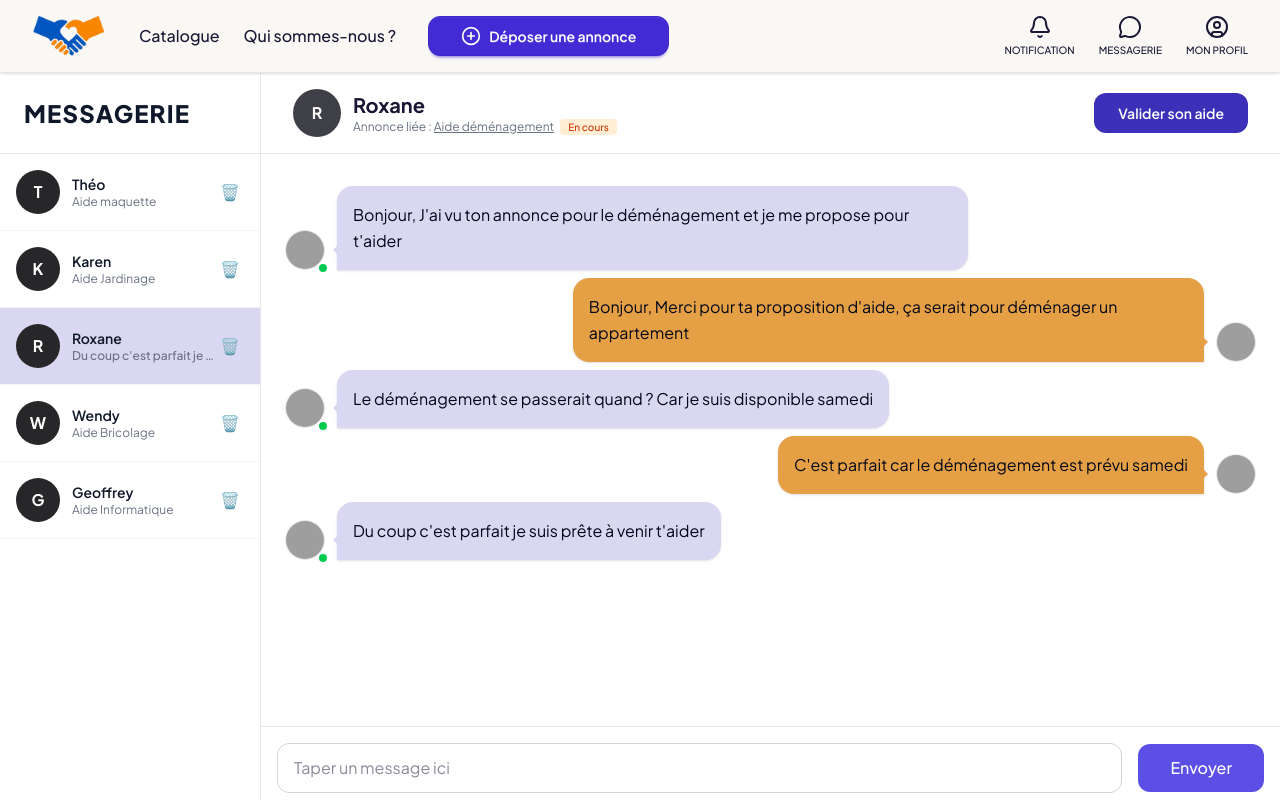
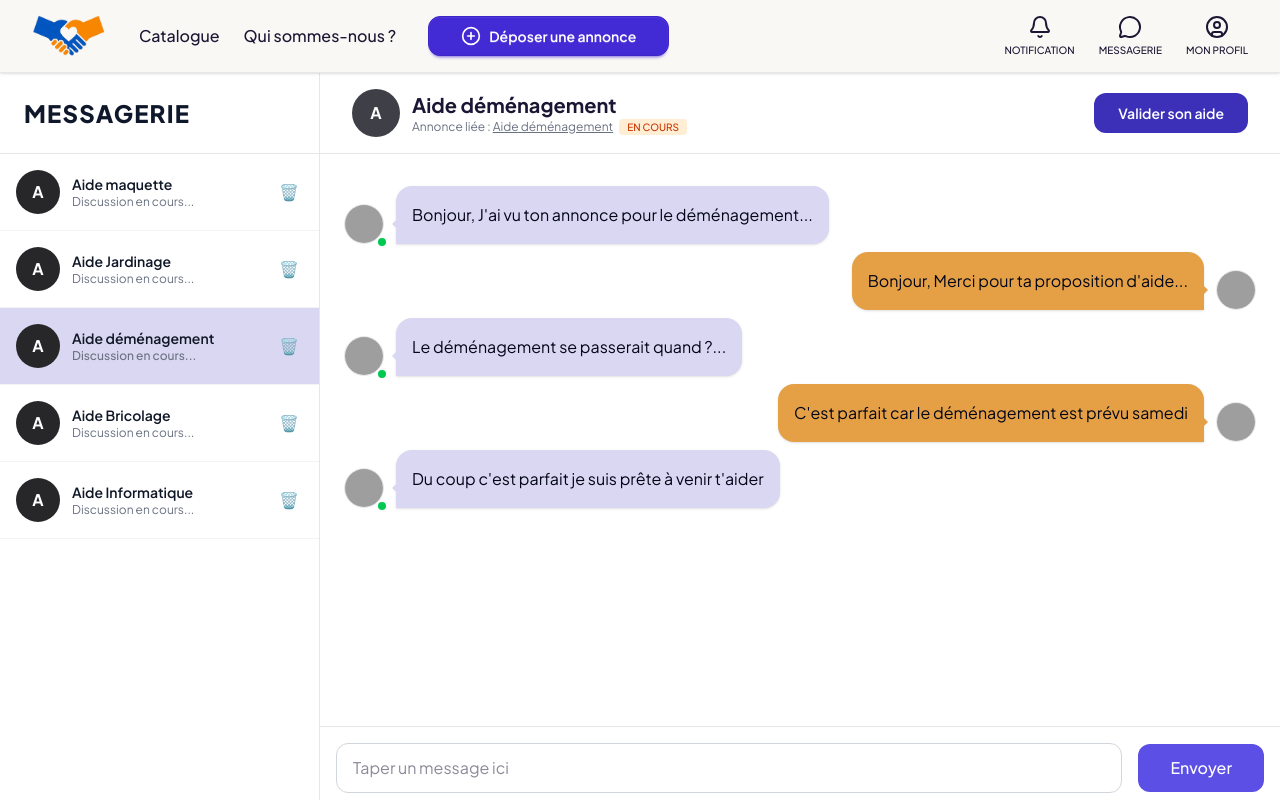
Before and after one commit to roxane-sarpi/U-Need, a React (Vite) app in the folder frontend/: page /messagerie in a window 1280 px wide. Shown: the top 800 px of the page. Built offline with nearby package versions, Linux system fonts and the light colour scheme; grey boxes are pictures that could not be loaded.

Commit message:
Messagerie finish

```diff
--- a/frontend/src/components/messaging/ChatArea.jsx
+++ b/frontend/src/components/messaging/ChatArea.jsx
@@ -1,8 +1,13 @@
 import React, { useState } from 'react';
 import MessageBubble from './MessageBubble';
 
-function ChatArea({ conversation, messages, currentUserId, onSendMessage }) {
+function ChatArea({ request, messages, currentUserId, onSendMessage, mockAds, user }) {
     const [text, setText] = useState('');
+
+    // 1. On trouve l'annonce correspondante à CETTE conversation spécifique
+    const currentAd = mockAds.find(ad => ad.id === request.id_ad);
+
+    const userName = user ? user.name : "Utilisateur";
 
     const handleSubmit = (e) => {
         e.preventDefault();
@@ -12,19 +17,24 @@ function ChatArea({ conversation, messages, currentUserId, onSendMessage }) {
         setText(''); // On vide l'input
     };
 
+    // Récupération sécurisée du titre et de la première lettre pour l'avatar
+    const adTitle = currentAd ? currentAd.title : 'Annonce';
+    const firstLetter = adTitle.charAt(0).toUpperCase();
+
     return (
-<div className="flex-1 flex flex-col h-full bg-white overflow-hidden">
-                <header className="p-4 border-b border-gray-200 flex justify-between items-center px-8">
+        <div className="flex-1 flex flex-col h-full bg-white overflow-hidden">
+            {/* Header de la discussion */}
+            <header className="p-4 border-b border-gray-200 flex justify-between items-center px-8">
                 <div className="flex items-center gap-3">
                     <div className="w-12 h-12 bg-zinc-700 text-white rounded-full flex items-center justify-center font-bold">
-                        {conversation.title.charAt(0)}
+                        {firstLetter}
                     </div>
                     <div>
-                        <h2 className="text-xl font-bold">{conversation.title}</h2>
+                        <h2 className="text-xl font-bold">{adTitle}</h2>
                         <p className="text-xs text-gray-500">
-                            Annonce liée : <span className="underline">{conversation.annonceTitle}</span>{' '}
-                            <span className="bg-orange-100 text-orange-700 px-2 py-0.5 rounded ml-1 font-medium text-[10px]">
-                                {conversation.status}
+                            Annonce liée : <span className="underline">{adTitle}</span>{' '}
+                            <span className="bg-orange-100 text-orange-700 px-2 py-0.5 rounded ml-1 font-medium text-[10px] uppercase">
+                                {request.state}
                             </span>
                         </p>
                     </div>
@@ -39,9 +49,9 @@ function ChatArea({ conversation, messages, currentUserId, onSendMessage }) {
                 {messages.map((msg) => (
                     <MessageBubble
                         key={msg.id}
-                        text={msg.text}
-                        isMe={msg.senderId === currentUserId}
-                        avatarUrl={msg.senderId === currentUserId ? "moi.png" : "autre.png"}
+                        text={msg.content} // Correction : msg.text -> msg.content
+                        isMe={msg.id_sender === currentUserId} // Correction : msg.senderId -> msg.id_sender
+                        avatarUrl={msg.id_sender === currentUserId ? "moi.png" : "autre.png"}
                     />
                 ))}
             </div>
--- a/frontend/src/components/messaging/Onecontact.jsx
+++ b/frontend/src/components/messaging/Onecontact.jsx
@@ -1,10 +1,17 @@
 import React from 'react';
 
-export default function Onecontact({ conversation, isActive, onClick }) {
+export default function Onecontact({ request, isActive, onClick, mockAds, user }) {
 
-    function supprimerDiscussion(conversationId) {
+    // 1. On trouve l'annonce spécifique liée à cette ligne de contact
+    const currentAd = mockAds.find(ad => ad.id === request.id_ad);
+
+    // Sécurisation des valeurs au cas où l'annonce n'est pas trouvée
+    const adTitle = currentAd ? currentAd.title : "Annonce inconnue";
+    const firstLetter = adTitle.charAt(0).toUpperCase();
+
+    function supprimerDiscussion(requestId) {
         // Logique de suppression de la discussion (ex: appel API)
-        console.log(`Discussion avec ID ${conversationId} supprimée.`);
+        console.log(`Discussion avec ID ${requestId} supprimée.`);
     }
 
     return (
@@ -14,23 +21,27 @@ export default function Onecontact({ conversation, isActive, onClick }) {
                 ${isActive ? 'bg-[#D9D7F1] font-medium' : 'hover:bg-gray-50'}`}
         >
             <div className="flex items-center gap-3">
-        {/* Avatar avec initiales ou image */}
+                {/* Avatar avec la première lettre du titre */}
                 <div className="w-11 h-11 bg-zinc-800 text-white rounded-full flex items-center justify-center font-bold">
-          {conversation.title.charAt(0)}
+                    {firstLetter}
                 </div>
 
                 <div>
-          <h4 className="text-sm font-semibold text-gray-900">{conversation.title}</h4>
-          <p className="text-xs text-gray-500 truncate w-36">{conversation.lastMessageText}</p>
+                    {/* Affichage du vrai titre de l'annonce */}
+                    <h4 className="text-sm font-semibold text-gray-900">{adTitle}</h4>
+                    {/* Aperçu temporaire (titre ou texte personnalisé) */}
+                    <p className="text-xs text-gray-500 truncate w-36">
+                        {request.state === 'en cours' ? 'Discussion en cours...' : 'Aide terminée'}
+                    </p>
                 </div>
             </div>
 
-      {/* Bouton Poubelle de la maquette */}
+            {/* Bouton Poubelle */}
             <button
                 onClick={(e) => {
-          e.stopPropagation(); // Empêche d'ouvrir la discussion en voulant la supprimer
-          alert(`Supprimer la discussion : ${conversation.title}`)
-          supprimerDiscussion(conversation.id); // Fonction à implémenter pour supprimer la discussion
+                    e.stopPropagation(); // Empêche d'activer la discussion lors du clic sur supprimer
+                    alert(`Supprimer la discussion : ${adTitle}`);
+                    supprimerDiscussion(request.id);
                 }}
                 className="text-gray-400 hover:text-red-500 p-1"
             >
--- a/frontend/src/pages/Messaging/Messaging.jsx
+++ b/frontend/src/pages/Messaging/Messaging.jsx
@@ -1,46 +1,76 @@
 import React, { useState } from 'react';
 import Onecontact from '../../components/messaging/Onecontact';
-import ChatArea from '../../components/messaging/ChatArea'; // On importe la zone de chat complète
+import ChatArea from '../../components/messaging/ChatArea';
 
-const CURRENT_USER_ID = "user_moi";
+// Correction : Utilisation de l'ID numérique cohérent avec la BDD (99 au lieu de "user_moi")
+const CURRENT_USER_ID = 99;
 
-const mockConversations = [
-  { id: 'conv_1', title: 'Théo', annonceTitle: 'Aide maquette', status: 'En cours', lastMessageText: 'Aide maquette' },
-  { id: 'conv_2', title: 'Karen', annonceTitle: 'Aide Jardinage', status: 'En cours', lastMessageText: 'Aide Jardinage' },
-  { id: 'conv_3', title: 'Roxane', annonceTitle: 'Aide déménagement', status: 'En cours', lastMessageText: "Du coup c'est parfait je suis prête..." },
-  { id: 'conv_4', title: 'Wendy', annonceTitle: 'Aide Bricolage', status: 'En cours', lastMessageText: 'Aide Bricolage' },
-  { id: 'conv_5', title: 'Geoffrey', annonceTitle: 'Aide Informatique', status: 'En cours', lastMessageText: 'Aide Informatique' },
+const mockUsers = [
+    { id: 11, name: 'Theo' },
+    { id: 12, name: 'Sophie' },
+  { id: 13, name: 'Roxane' },
+    { id: 14, name: 'Karen' },
+    { id: 15, name: 'Wendy' },
+  { id: 99, name: 'Moi' }
+];
+
+const mockRequests = [
+  { id: 1, id_ad: 101, id_user: 99, id_helper: 11, state: 'en cours', date_creation: '2026-05-20T10:00:00Z' },
+  { id: 2, id_ad: 102, id_user: 99, id_helper: 12, state: 'en cours', date_creation: '2026-05-20T11:00:00Z' },
+  { id: 3, id_ad: 103, id_user: 99, id_helper: 13, state: 'en cours', date_creation: '2026-05-20T12:00:00Z' }, // Roxane
+  { id: 4, id_ad: 104, id_user: 99, id_helper: 14, state: 'en cours', date_creation: '2026-05-20T13:00:00Z' },
+  { id: 5, id_ad: 105, id_user: 99, id_helper: 15, state: 'en cours', date_creation: '2026-05-20T14:00:00Z' },
 ];
 
 const mockMessages = [
-  { id: 'm1', conversationId: 'conv_3', senderId: 'user_roxane', text: "Bonjour, J'ai vu ton annonce pour le déménagement et je me propose pour t'aider" },
-  { id: 'm2', conversationId: 'conv_3', senderId: 'user_moi', text: "Bonjour, Merci pour ta proposition d'aide, ça serait pour déménager un appartement" },
-  { id: 'm3', conversationId: 'conv_3', senderId: 'user_roxane', text: "Le déménagement se passerait quand ? Car je suis disponible samedi" },
-  { id: 'm4', conversationId: 'conv_3', senderId: 'user_moi', text: "C'est parfait car le déménagement est prévu samedi" },
-  { id: 'm5', conversationId: 'conv_3', senderId: 'user_roxane', text: "Du coup c'est parfait je suis prête à venir t'aider" },
+  { id: 1, id_request: 3, id_sender: 13, id_receiver: 99, content: "Bonjour, J'ai vu ton annonce pour le déménagement...", created_at: '2026-05-20T12:05:00Z' },
+  { id: 2, id_request: 3, id_sender: 99, id_receiver: 13, content: "Bonjour, Merci pour ta proposition d'aide...", created_at: '2026-05-20T12:10:00Z' },
+  { id: 3, id_request: 3, id_sender: 13, id_receiver: 99, content: "Le déménagement se passerait quand ?...", created_at: '2026-05-20T12:15:00Z' },
+  { id: 4, id_request: 3, id_sender: 99, id_receiver: 13, content: "C'est parfait car le déménagement est prévu samedi", created_at: '2026-05-20T12:20:00Z' },
+  { id: 5, id_request: 3, id_sender: 13, id_receiver: 99, content: "Du coup c'est parfait je suis prête à venir t'aider", created_at: '2026-05-20T12:25:00Z' },
+];
+
+const mockAds = [
+  { id: 101, title: 'Aide maquette', id_user: 99, statut: 'en cours' },
+  { id: 102, title: 'Aide Jardinage', id_user: 99, statut: 'en cours' },
+  { id: 103, title: 'Aide déménagement', id_user: 99, statut: 'en cours', city: 'Paris', zip_code: 75000 },
+  { id: 104, title: 'Aide Bricolage', id_user: 99, statut: 'en cours' },
+  { id: 105, title: 'Aide Informatique', id_user: 99, statut: 'en cours' },
 ];
 
 function MessagerieScreen() {
-  const [activeConvId, setActiveConvId] = useState('conv_3');
+  // Correction : On initialise avec l'ID numérique 3 pour correspondre aux requêtes
+  const [activeConvId, setActiveConvId] = useState(3);
   const [messages, setMessages] = useState(mockMessages);
 
-  // Données calculées pour la conversation sélectionnée
-  const currentConv = mockConversations.find(c => c.id === activeConvId);
-  const currentMessages = messages.filter(m => m.conversationId === activeConvId);
+  // Récupération de la requête active
+  const currentConv = mockRequests.find(r => r.id === activeConvId);
 
-  // Cette fonction reçoit le texte brut envoyé depuis l'input de ChatArea
+  // Filtrer les messages appartenant uniquement à la requête active
+  const currentMessages = messages.filter(m => m.id_request === activeConvId);
+
+  const currentUser = mockUsers.find(u => u.id === CURRENT_USER_ID);
+
+  // Trouver l'annonce liée (Utile si tu veux passer des infos de l'annonce à ChatArea)
+  const currentAd = mockAds.find(ad => ad.id === currentConv?.id_ad);
+
   const handleSendMessage = (textFromInput) => {
+    // Déterminer dynamiquement le destinataire (receiver)
+    // Si je suis l'auteur (id_user), le destinataire est l'assistant (id_helper) et inversement.
+    const receiverId = currentConv.id_user === CURRENT_USER_ID ? currentConv.id_helper : currentConv.id_user;
+
     const newDbMessage = {
-      id: `msg_${Date.now()}`,
-      conversationId: activeConvId,
-      senderId: CURRENT_USER_ID,
-      text: textFromInput, // Reçu du composant enfant
-      createdAt: new Date().toISOString()
+      id: Date.now(), // Utilise un nombre pour rester cohérent avec la structure INT de ta BDD
+      id_request: activeConvId,
+      id_sender: CURRENT_USER_ID,
+      id_receiver: receiverId,
+      content: textFromInput,
+      created_at: new Date().toISOString()
     };
 
     setMessages([...messages, newDbMessage]);
 
-    // 💡 FUTUR CODE DB ICI (axios.post...)
+    // 💡 FUTUR CODE DB ICI (axios.post('/api/messages', newDbMessage)...)
   };
 
   return (
@@ -53,33 +83,38 @@ function MessagerieScreen() {
         </div>
 
         <div className="flex-1 overflow-y-auto">
-          {mockConversations.map((conv) => (
+          {mockRequests.map((req) => (
             <Onecontact
-              key={conv.id}
-              conversation={conv}
-              isActive={conv.id === activeConvId}
-              onClick={() => setActiveConvId(conv.id)}
+              key={req.id}
+              mockAds={mockAds}
+              user={currentUser}
+              request={req}
+              isActive={req.id === activeConvId}
+              onClick={() => setActiveConvId(req.id)}
             />
           ))}
         </div>
       </aside>
 
-      {/* COLONNE DROITE : APPEL DE CHATAREA */}
-<div className="flex h-[calc(100vh-64px)] w-full bg-white overflow-hidden font-sans select-none">
+      {/* COLONNE DROITE : CHATAREA DIRECTE */}
+      <main className="flex-1 h-[calc(100vh-64px)] bg-white relative">
         {currentConv ? (
           <ChatArea
-          conversation={currentConv}
+            request={currentConv}
+            ad={currentAd}
+            user={currentUser}
+            mockAds={mockAds}
             messages={currentMessages}
             currentUserId={CURRENT_USER_ID}
             onSendMessage={handleSendMessage}
           />
         ) : (
-        <div className="flex-1 flex items-center justify-center text-gray-400 font-medium">
+          <div className="flex h-full items-center justify-center text-gray-400 font-medium">
             Sélectionnez une discussion pour commencer à discuter.
           </div>
         )}
+      </main>
 
-        </div>
     </div>
   );
 }
```
Lines whose indentation alone changed are shown as unchanged.
